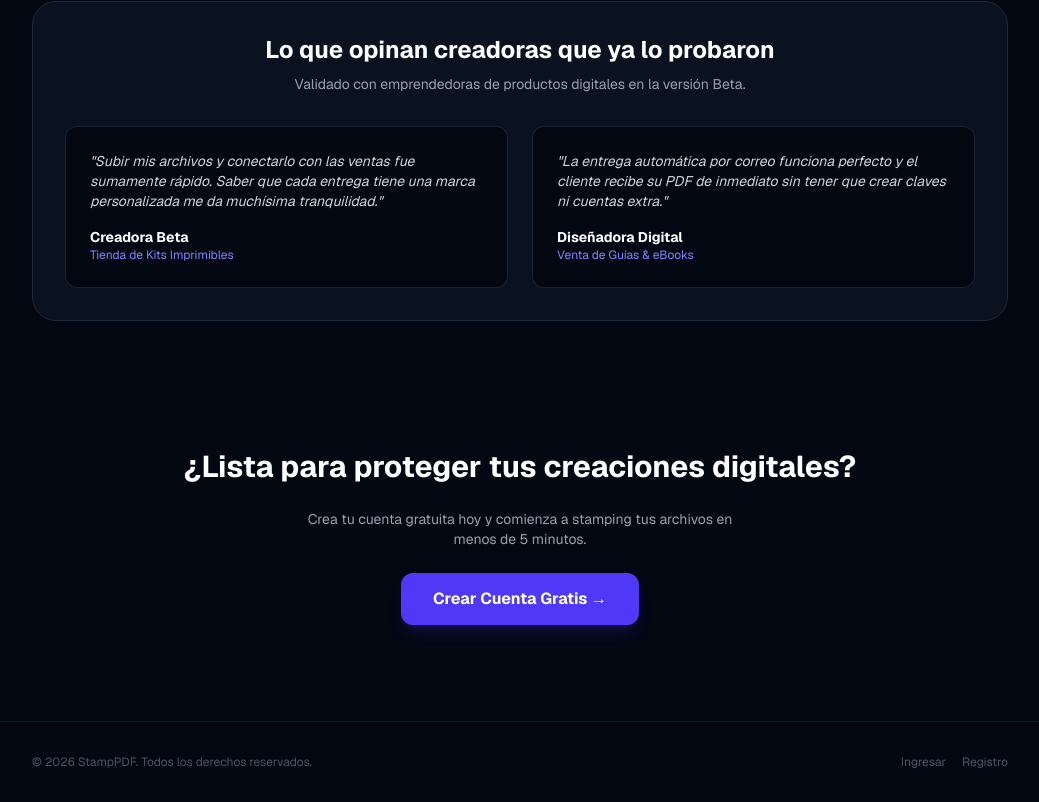
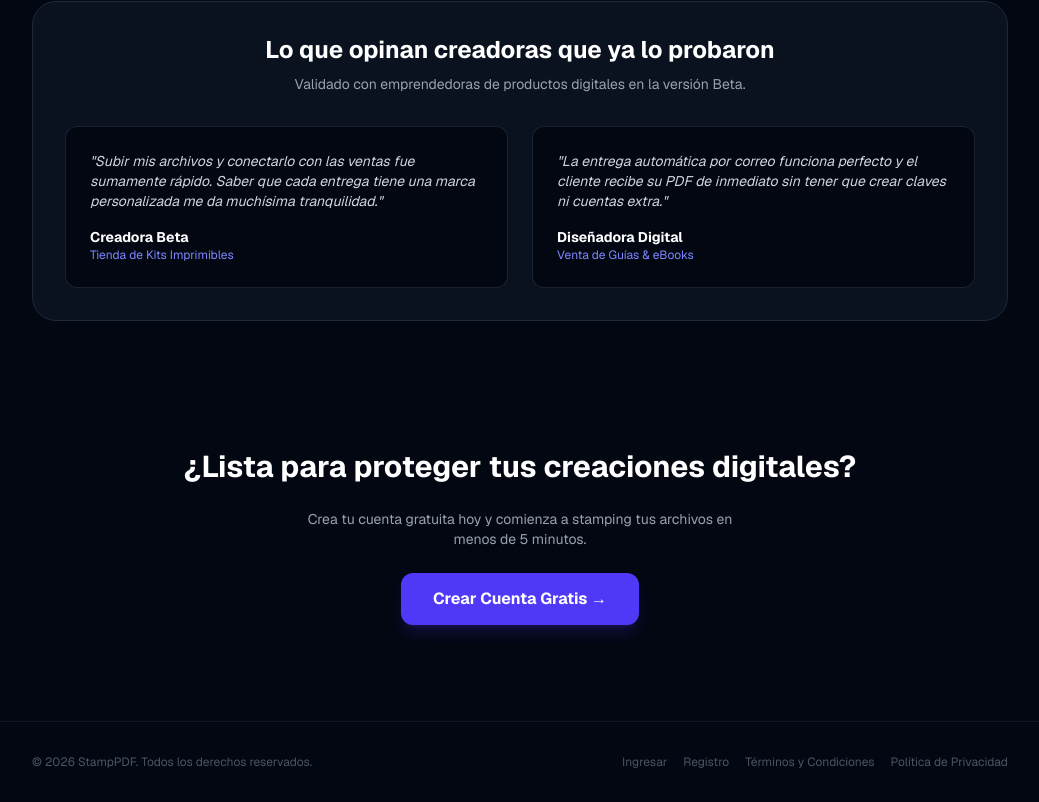
Before and after one commit to gustavo-proyectosweb/saas-antipirateria, a Next.js app: page / in a window 1280 px wide. Shown: the part 1062-1864 px from the top of the page, without its empty margins (120-1159 px from the left). Built offline with nearby package versions, Linux system fonts and the light colour scheme.

Commit message:
docs(legal): agregar paginas de terminos y privacidad y completar auditoria E2E pre-lanzamiento

```diff
--- a/src/app/page.tsx
+++ b/src/app/page.tsx
@@ -153,6 +153,8 @@ export default function HomePage() {
           <div className="flex gap-4">
             <Link href="/login" className="hover:text-gray-400 transition">Ingresar</Link>
             <Link href="/signup" className="hover:text-gray-400 transition">Registro</Link>
+            <Link href="/terms" className="hover:text-gray-400 transition">Términos y Condiciones</Link>
+            <Link href="/privacy" className="hover:text-gray-400 transition">Política de Privacidad</Link>
           </div>
         </div>
       </footer>
```
